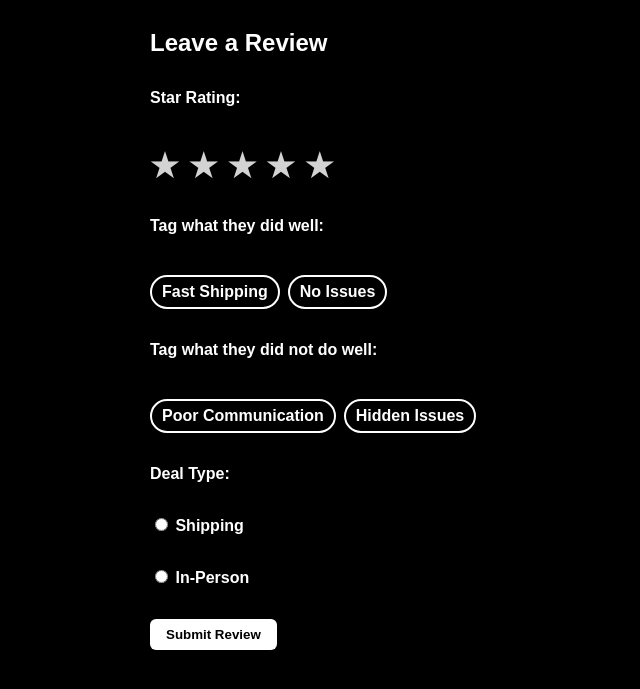
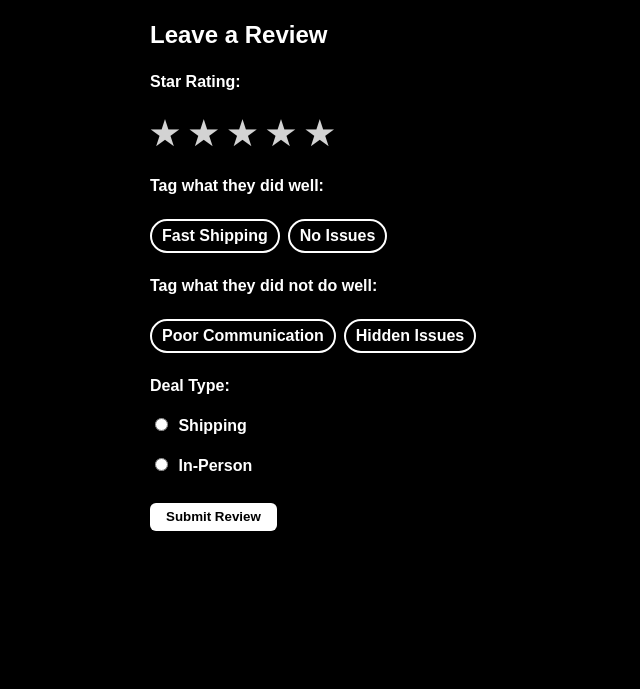
Before and after one commit to sansa00c/ReviewHutReview, a plain HTML site: page index.html in a window 1280 px wide. Shown: the part 155-844 px from the top of the page, without its empty margins (190-830 px from the left). After the commit the page ends 800 px from the top, so only its background shows below. Drawn offline with Linux system fonts and the light colour scheme.

Commit message:
Update index.html

```diff
--- a/index.html
+++ b/index.html
@@ -21,7 +21,7 @@
 
   .header-image {
     text-align: center;
-      margin-bottom: 2rem;
+    margin-bottom: 1.5rem;
   }
 
   .header-image img {
@@ -31,12 +31,13 @@
 
   h2 {
     margin-top: 0;
-      margin-bottom: 2rem;
+    margin-bottom: 1.5rem;
   }
 
   form label {
     display: block;
-      margin-top: 2rem;
+    margin-top: 1.25rem;
+    margin-bottom: 0.25rem;
     font-weight: bold;
   }
 
@@ -44,8 +45,7 @@
     direction: ltr;
     display: flex;
     justify-content: flex-start;
-      margin-top: 0.5rem;
-      margin-bottom: 2rem;
+    margin-bottom: 1rem;
   }
 
   .star-rating {
@@ -75,8 +75,7 @@
     display: flex;
     flex-wrap: wrap;
     gap: 8px;
-      margin-top: 0.5rem;
-      margin-bottom: 2rem;
+    margin-bottom: 1rem;
   }
 
   label.tag span {
@@ -100,9 +99,13 @@
     display: none;
   }
 
+  input[type="radio"] {
+    margin-right: 6px;
+  }
+
   button[type="submit"] {
-      margin-top: 2rem;
-      padding: 0.5rem 1rem;
+    margin-top: 1.5rem;
+    padding: 0.4rem 1rem;
     font-weight: bold;
     border-radius: 6px;
     border: none;
```
Lines whose indentation alone changed are shown as unchanged.
